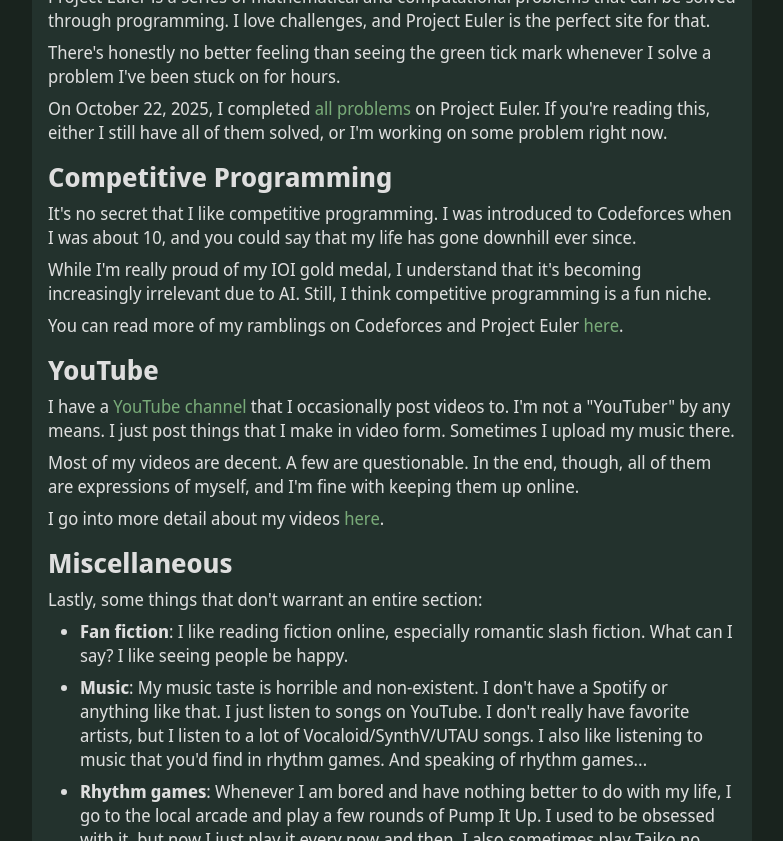
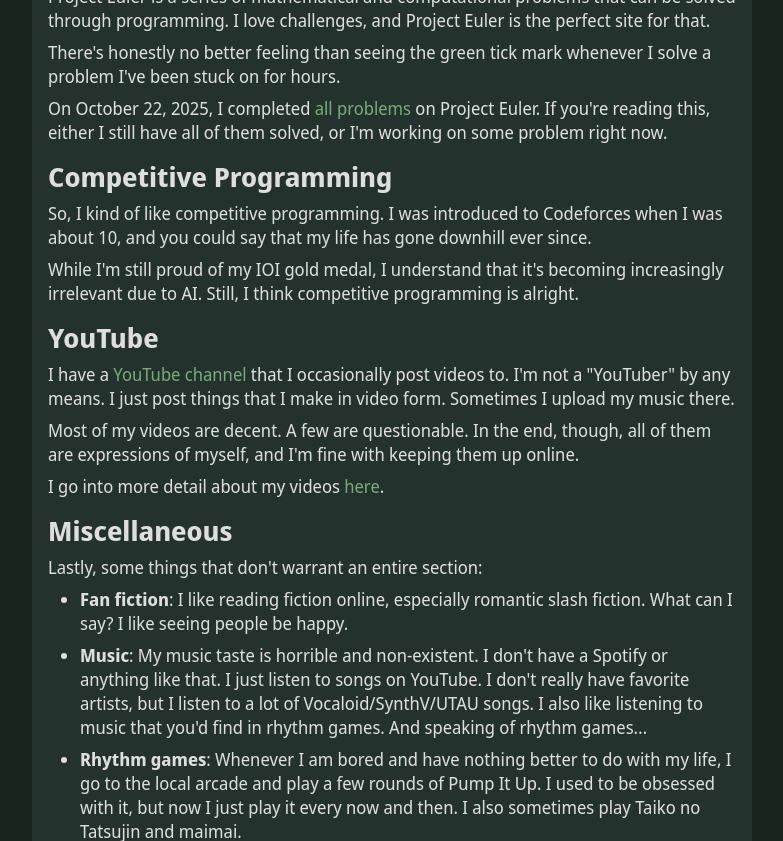
Before and after one commit to SanguineChameleon/sanguinechameleon.github.io, a Jekyll site: the page built from _posts/2025-06-02-leon.md, in a window 1280 px wide and 900 px high, scrolled down 1125 px, cut to the strip 59-900 px from the top of the window. Shown: the whole strip, without its empty margins (248-1031 px from the left). Built offline with Jekyll 4.4.1, drawn with Linux system fonts in a browser that asks for light colours.

Commit message:
Update About page

```diff
--- a/_posts/2025-06-02-leon.md
+++ b/_posts/2025-06-02-leon.md
@@ -48,13 +48,11 @@ On October 22, 2025, I completed [all problems]({% post_url 2025-10-22-project-e
 
 ### Competitive Programming
 
-It's no secret that I like competitive programming. I was introduced to Codeforces when I was about 10, and you could say that my life has gone downhill ever since.
+So, I kind of like competitive programming. I was introduced to Codeforces when I was about 10, and you could say that my life has gone downhill ever since.
 
-While I'm really proud of my IOI gold medal, I understand that it's becoming increasingly irrelevant due to AI. Still, I think competitive programming is a fun niche.
+While I'm still proud of my IOI gold medal, I understand that it's becoming increasingly irrelevant due to AI. Still, I think competitive programming is alright.
 
 <span id="cf-rating"></span>
-
-You can read more of my ramblings on Codeforces and Project Euler [here]({% post_url 2025-05-12-problem-solving %}).
 
 ### YouTube
 
```
